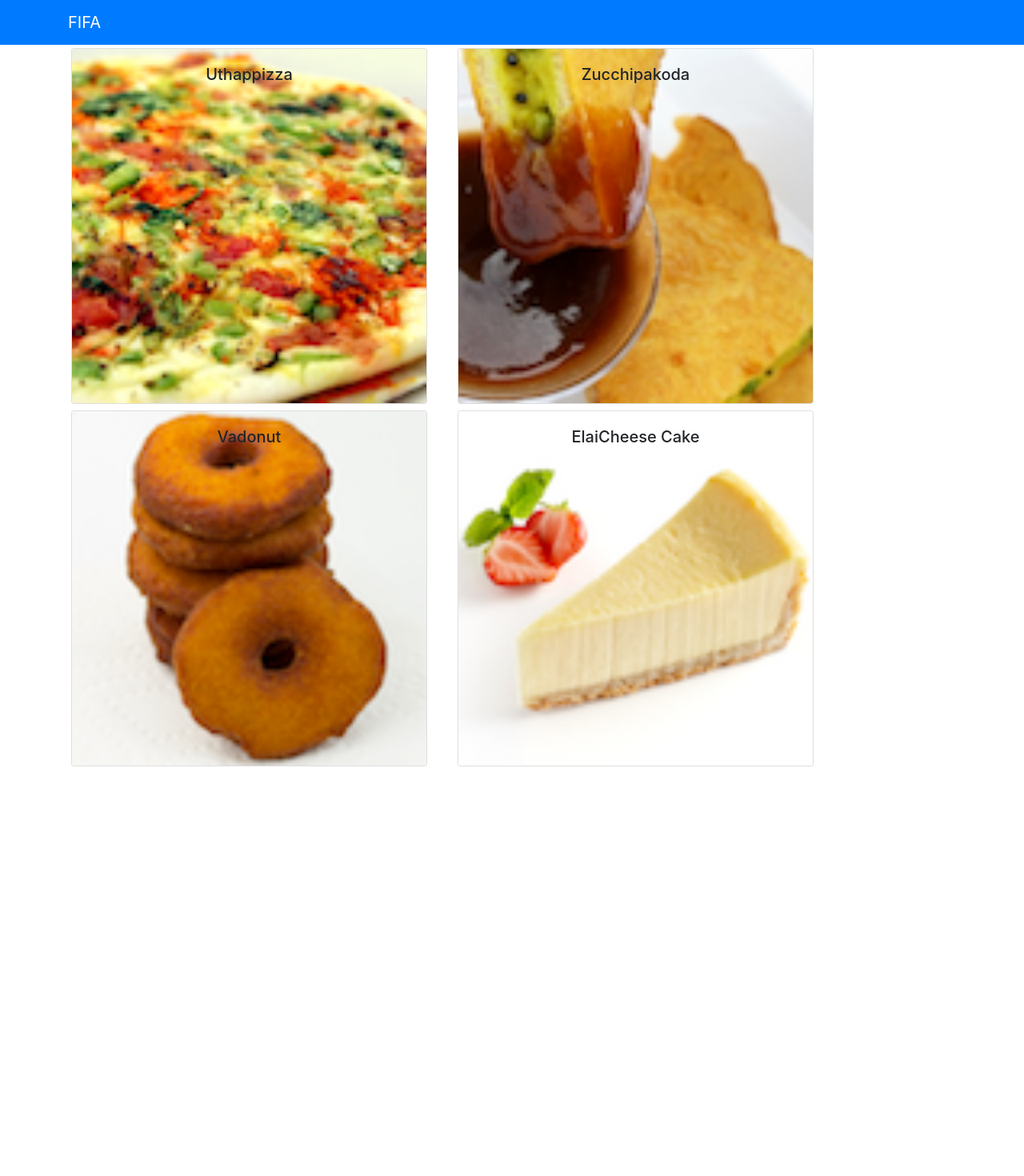
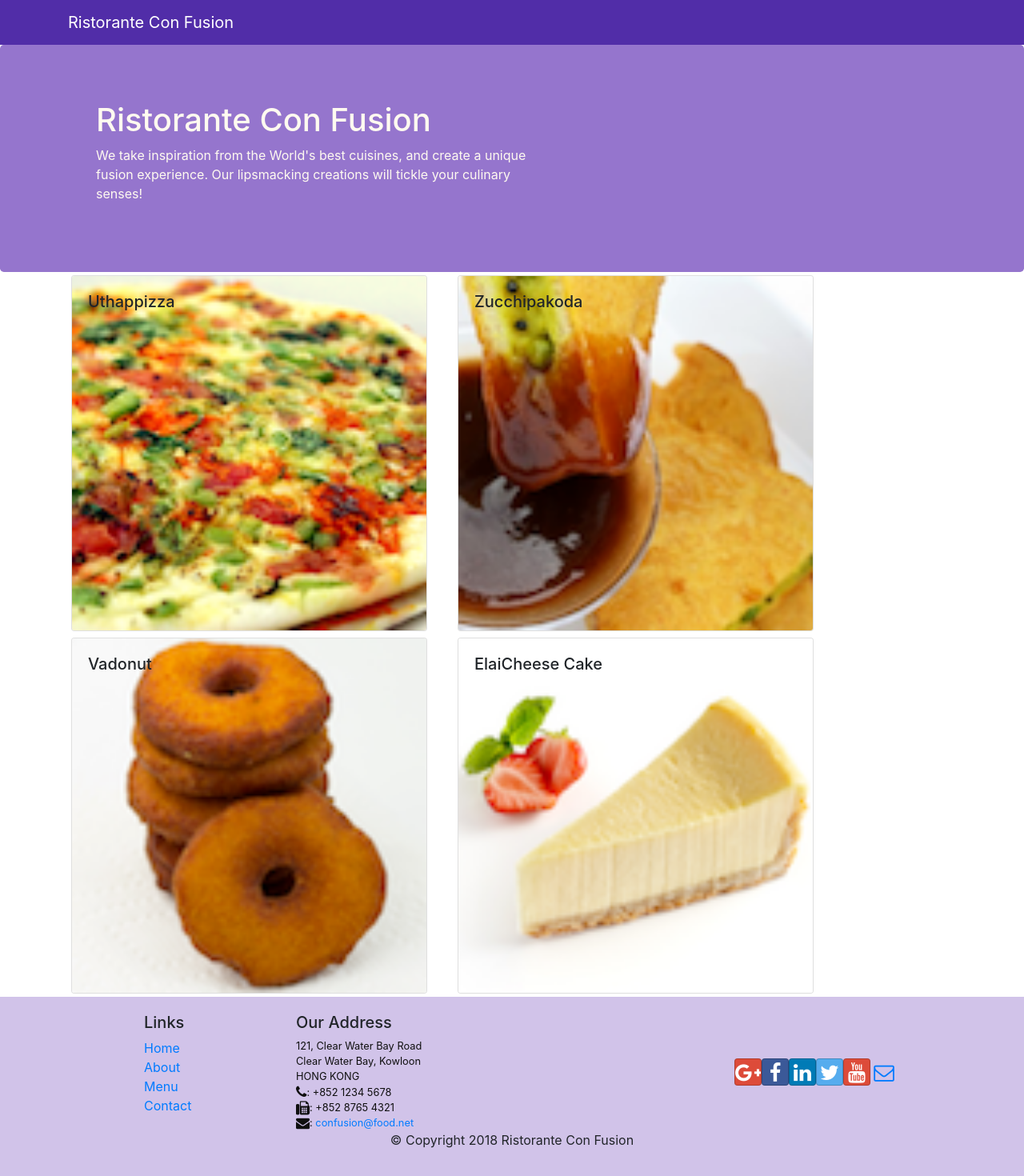
Before and after one commit to Nouman-Javaid/React-UI, a React (Create React App) app: page / in a window 1280 px wide. Shown: the top 1470 px of the page at 80% size. Before the commit the page ends 962 px from the top, so only its background shows below. Built offline with nearby package versions, Linux system fonts and the light colour scheme.

Commit message:
HeaderAndFooter

```diff
--- a/src/App.css
+++ b/src/App.css
@@ -1,38 +1,34 @@
-.App {
-  text-align: center;
+.row-header{
+  margin:0px 0px 0px 75px;
+  padding:0px auto;
 }
 
-.App-logo {
-  height: 40vmin;
-  pointer-events: none;
+.row-content {
+  margin:0px auto;
+  padding: 50px 0px 50px 0px;
+  border-bottom: 1px ridge;
+  min-height:400px;
 }
 
-@media (prefers-reduced-motion: no-preference) {
-  .App-logo {
-    animation: App-logo-spin infinite 20s linear;
-  }
+.footer{
+  background-color: hsl(261, 46%, 84%);
+  margin:0px auto;
+  padding: 20px 0px 20px 0px;
 }
 
-.App-header {
-  background-color: #282c34;
-  min-height: 100vh;
-  display: flex;
-  flex-direction: column;
-  align-items: center;
-  justify-content: center;
-  font-size: calc(10px + 2vmin);
-  color: white;
+.jumbotron {
+  padding:70px 30px 70px 30px;
+  margin:0px auto;
+  background: #9575CD ;
+  color:floralwhite;
 }
 
-.App-link {
-  color: #61dafb;
+address{
+  font-size:80%;
+  margin:0px;
+  color:#0f0f0f;
 }
 
-@keyframes App-logo-spin {
-  from {
-    transform: rotate(0deg);
-  }
-  to {
-    transform: rotate(360deg);
-  }
+.navbar-dark {
+  background-color: #512DA8;
 }
--- a/src/App.js
+++ b/src/App.js
@@ -1,5 +1,6 @@
 import React, { Component } from 'react';
 import Main from './components/MainComponent';
+import './App.css';
 
 export default class App extends Component{
 
--- a/src/components/DishdetailComponent.js
+++ b/src/components/DishdetailComponent.js
@@ -1,9 +1,8 @@
-import React, {Component} from 'react';
+import React from 'react';
 import { Card, CardImg, CardBody, CardTitle, CardText, } from 'reactstrap';
 
-export default class DishDetail extends Component{
 
-    renderDish(dish){
+function RenderDish({dish}){
 
     if(dish != null)
         return(
@@ -21,7 +20,7 @@
 
                 <div className="col-12 col-md-5 m-1 text-left">
                     <h4 >Comments</h4>
-                        {this.renderComments(dish.comments)}
+                    <RenderComments comments = {dish.comments} />
                 </div>
             </div>
         );
@@ -33,7 +32,7 @@
 }
 
 
-    renderComments(comments) {
+function RenderComments({comments}) {
 
     if(comments != null)
             var reviews = comments.map((review) => {
@@ -56,15 +55,15 @@
 }
 
 
-    render() {
+const DishDetail = (props) => {
 
-        const dish = this.props.prop;
     return (
-            <>
+
         <div className="container">
-                 {this.renderDish(dish)}
+                <RenderDish dish = {props.dish} />
         </div>
-            </>
+
     )
 }
-}
+
+export default DishDetail;
--- /dev/null
+++ b/src/components/FooterComponent.js
@@ -0,0 +1,50 @@
+import React from 'react';
+
+function Footer(props) {
+    return(
+    <div className="footer">
+        <div className="container">
+            <div className="row justify-content-center">
+                <div className="col-4 offset-1 col-sm-2">
+                    <h5>Links</h5>
+                    <ul className="list-unstyled">
+                        <li><a href="http://192.168.10.13:3000/">Home</a></li>
+                        <li><a href="http://192.168.10.13:3000/">About</a></li>
+                        <li><a href="http://192.168.10.13:3000/">Menu</a></li>
+                        <li><a href="contactus.html">Contact</a></li>
+                    </ul>
+                </div>
+                <div className="col-7 col-sm-5">
+                    <h5>Our Address</h5>
+                    <address>
+		              121, Clear Water Bay Road<br />
+		              Clear Water Bay, Kowloon<br />
+		              HONG KONG<br />
+		              <i className="fa fa-phone fa-lg"></i>: +852 1234 5678<br />
+		              <i className="fa fa-fax fa-lg"></i>: +852 8765 4321<br />
+		              <i className="fa fa-envelope fa-lg"></i>: <a href="mailto:confusion@food.net">
+                         confusion@food.net</a>
+                    </address>
+                </div>
+                <div className="col-12 col-sm-4 align-self-center">
+                    <div className="text-center">
+                        <a className="btn btn-social-icon btn-google" href="http://google.com/+"><i className="fa fa-google-plus"></i></a>
+                        <a className="btn btn-social-icon btn-facebook" href="http://www.facebook.com/profile.php?id="><i className="fa fa-facebook"></i></a>
+                        <a className="btn btn-social-icon btn-linkedin" href="http://www.linkedin.com/in/"><i className="fa fa-linkedin"></i></a>
+                        <a className="btn btn-social-icon btn-twitter" href="http://twitter.com/"><i className="fa fa-twitter"></i></a>
+                        <a className="btn btn-social-icon btn-google" href="http://youtube.com/"><i className="fa fa-youtube"></i></a>
+                        <a className="btn btn-social-icon" href="mailto:"><i className="fa fa-envelope-o"></i></a>
+                    </div>
+                </div>
+            </div>
+            <div className="row justify-content-center">
+                <div className="col-auto">
+                    <p>© Copyright 2018 Ristorante Con Fusion</p>
+                </div>
+            </div>
+        </div>
+    </div>
+    )
+}
+
+export default Footer;
--- /dev/null
+++ b/src/components/HeaderComponent.js
@@ -0,0 +1,30 @@
+import React, { Component } from 'react';
+import {Navbar, NavbarBrand, Jumbotron } from 'reactstrap';
+
+class Header extends Component{
+    render(){
+        return(
+            <React.Fragment>
+                <Navbar dark>
+                    <div className='container'>
+                    <NavbarBrand href="Alla" >Ristorante Con Fusion</NavbarBrand>
+                    </div>
+                </Navbar>
+
+                <Jumbotron>
+                    <div className='cotainer'>
+                        <div className='row row-header '>
+                            <div className='col-12 col-sm-6 '>
+                                <h1>Ristorante Con Fusion</h1>
+                                <p>We take inspiration from the World's best cuisines, and create a unique fusion
+                                    experience. Our lipsmacking creations will tickle your culinary senses!</p>
+                            </div>
+                        </div>
+                    </div>
+                </Jumbotron>
+            </React.Fragment>
+        );
+    }
+}
+
+export default Header;
--- a/src/components/MainComponent.js
+++ b/src/components/MainComponent.js
@@ -1,10 +1,10 @@
 import React, { Component } from 'react';
-import {Navbar, NavbarBrand} from 'reactstrap';
 
-import '../App.css';
 import {Dishes} from '../shared/dishes';
 import Menu from './MenuComponent';
 import DishDetail from './DishdetailComponent';
+import Header from './HeaderComponent';
+import Footer from './FooterComponent';
 
 export default class Main extends Component{
 
@@ -23,16 +23,12 @@
 
   render(){
     return (
-      <div className="App">
-        <Navbar dark color="primary" >
-          <div className='container'>
-            <NavbarBrand href="Alla" >FIFA</NavbarBrand>
-          </div>
-        </Navbar>
-
+      <div>
+        <Header />
+        {/* param 'id' received is passed as param to arrow ftn */}
         <Menu dishes = {this.state.dishes} onClick = {(dishId) => this.onDishSelect(dishId)} />
-        <DishDetail prop = {this.state.dishes.filter( (dish) => dish.id === this.state.selectedDish )[0] }/>
-
+        <DishDetail dish = {this.state.dishes.filter( (dish) => dish.id === this.state.selectedDish )[0] }/>
+        <Footer />
       </div>
   );
   }
--- a/src/components/MenuComponent.js
+++ b/src/components/MenuComponent.js
@@ -1,23 +1,27 @@
-import React, {Component} from 'react';
+import React from 'react';
 import { Card, CardImg, CardImgOverlay, CardTitle,} from 'reactstrap';
 
-export default class Menu extends Component{
 
-
-    render() {
-        const menu = this.props.dishes.map((dish) => {
-            return (
-              <div key={dish.id} className="col-12 col-md-5 m-1">
-                <Card onClick={() => this.props.onClick(dish.id)}>
+function RenderMenuItem({dish, onClick}){
+    return(
+        <Card onClick={() => onClick(dish.id)}>    {/* the arrow funtion calls onClick in Main and pass a param 'id' */}
             <CardImg width="100%" src={dish.image} alt={dish.name} />
             <CardImgOverlay>
                 <CardTitle>{dish.name}</CardTitle>
             </CardImgOverlay>
         </Card>
+
+    );
+
+}
+const Menu = (props) => {
+    const menu = props.dishes.map((dish) => {
+        return (
+            <div key={dish.id} className="col-12 col-md-5 m-1">
+                <RenderMenuItem dish={dish} onClick={props.onClick} />
             </div>
         );
     });
-
 
     return (
         <div className="container">
@@ -27,4 +31,5 @@
         </div>
     );
 }
-}
+
+export default Menu;
--- a/src/index.js
+++ b/src/index.js
@@ -1,7 +1,9 @@
 import React from 'react';
 import ReactDOM from 'react-dom';
+import './index.css';
 import 'bootstrap/dist/css/bootstrap.min.css';
-import './index.css';
+import 'font-awesome/css/font-awesome.css';
+import 'bootstrap-social/bootstrap-social.css';
 import App from './App';
 import * as serviceWorker from './serviceWorker';
 
```
Also changed, not shown: package.json (+5 -4 lines), 1 other file (tests, documents, lock files or other folders). Lines whose indentation alone changed are shown as unchanged.
